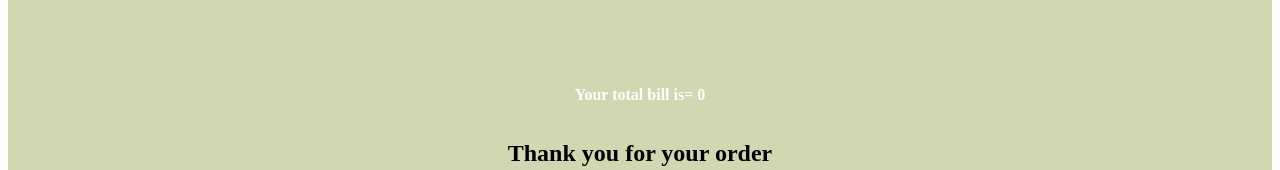
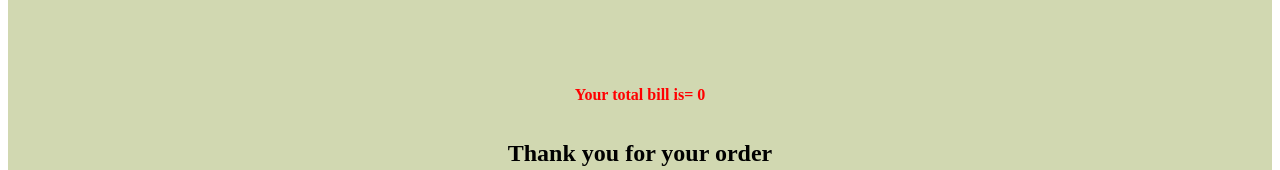
Before and after one commit to vishalkumar46/foodapp, a plain HTML site: page index3.html in a window 1280 px wide. Shown: the part 317-487 px from the top of the page. Drawn offline with Linux system fonts and the light colour scheme.

Commit message:
updated the css file

```diff
--- a/index.css
+++ b/index.css
@@ -42,7 +42,7 @@ input::-webkit-outer-spin-button {
     display:flex;
     flex-direction:row;
      border: 2px soild white;
-     color:white;
+     color:red;  /*  here is the small change*/
      font-weight: bold;
   }
   #sum1,#sum2,#idly1,#idly2,#puri1,#puri2,#bun1,#bun2,#total{
```
